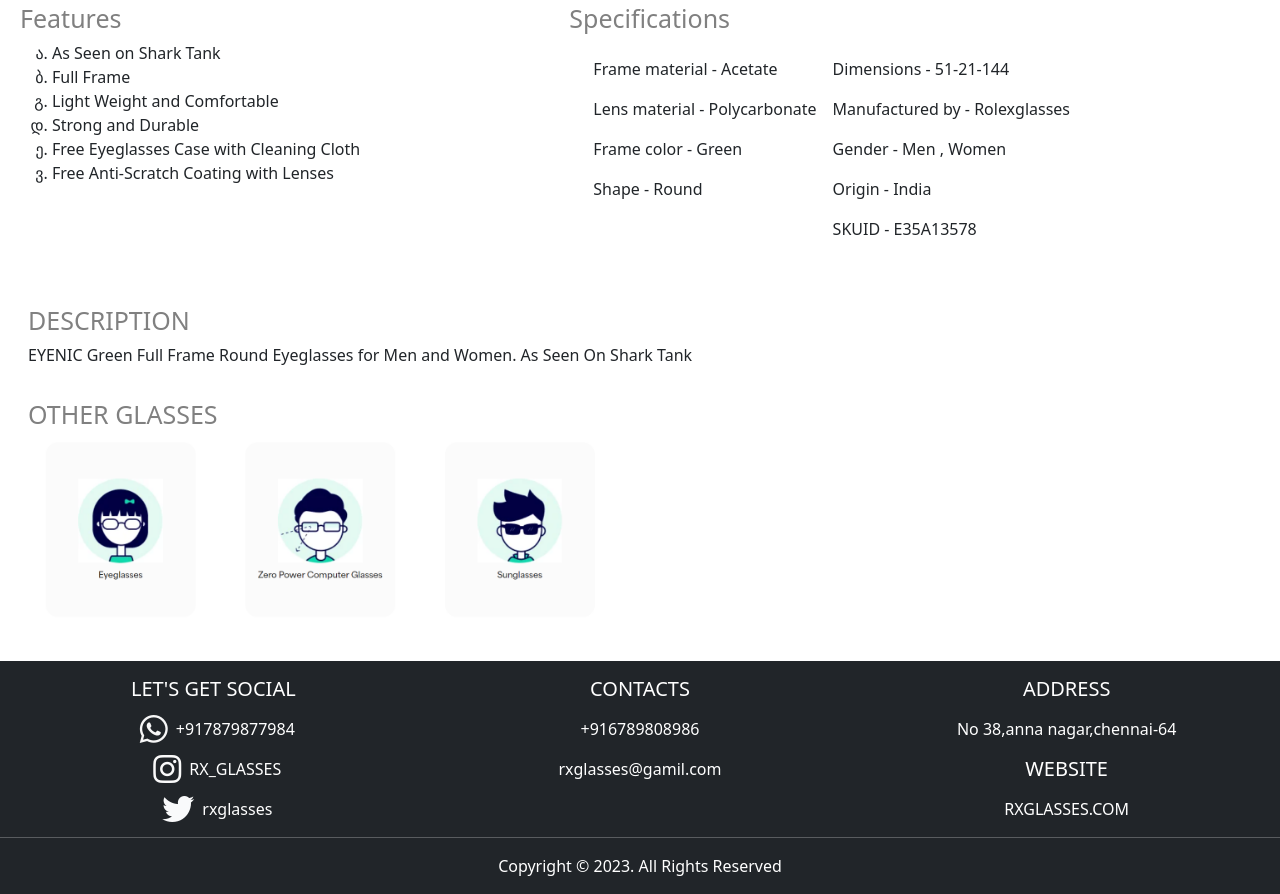
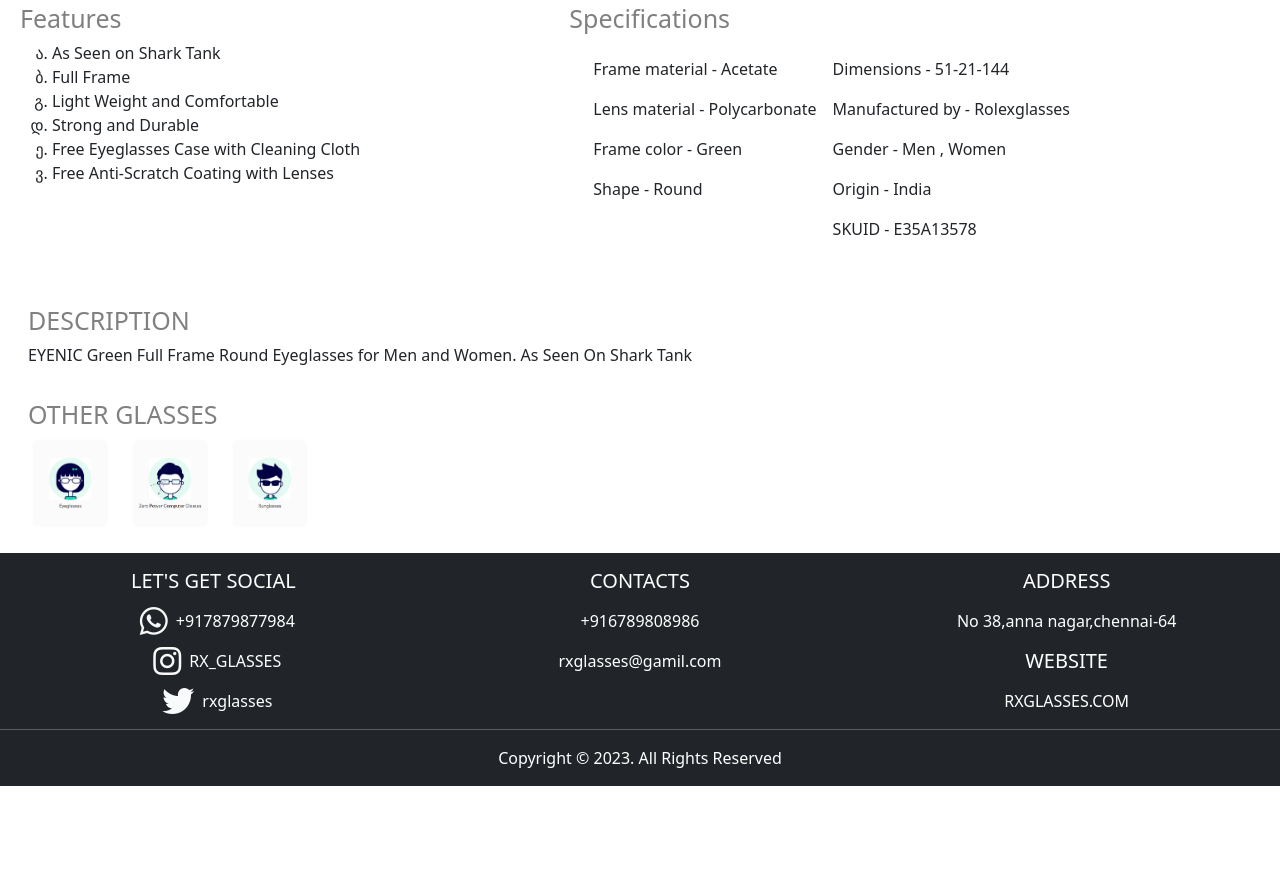
Before and after one commit to jeenath31/rxglasses, a plain HTML site: page index.html in a window 1280 px wide. Shown: the part 637-1531 px from the top of the page. After the commit the page ends 1423 px from the top, so only its background shows below. Drawn offline with nearby package versions, Linux system fonts and the light colour scheme.

Commit message:
Update index.html

```diff
--- a/index.html
+++ b/index.html
@@ -135,7 +135,7 @@
         </div>
         <div class="col-12 order-5 m-2 ">
           <h1 class="fh m-2">OTHER GLASSES</h1>
-          <img class="w-50" src="features.png" alt="">
+          <img class="w-25" src="features.png" alt="">
         </div>
         <div class="order-5 bg-dark text-white ">
           <div class="row">
```
